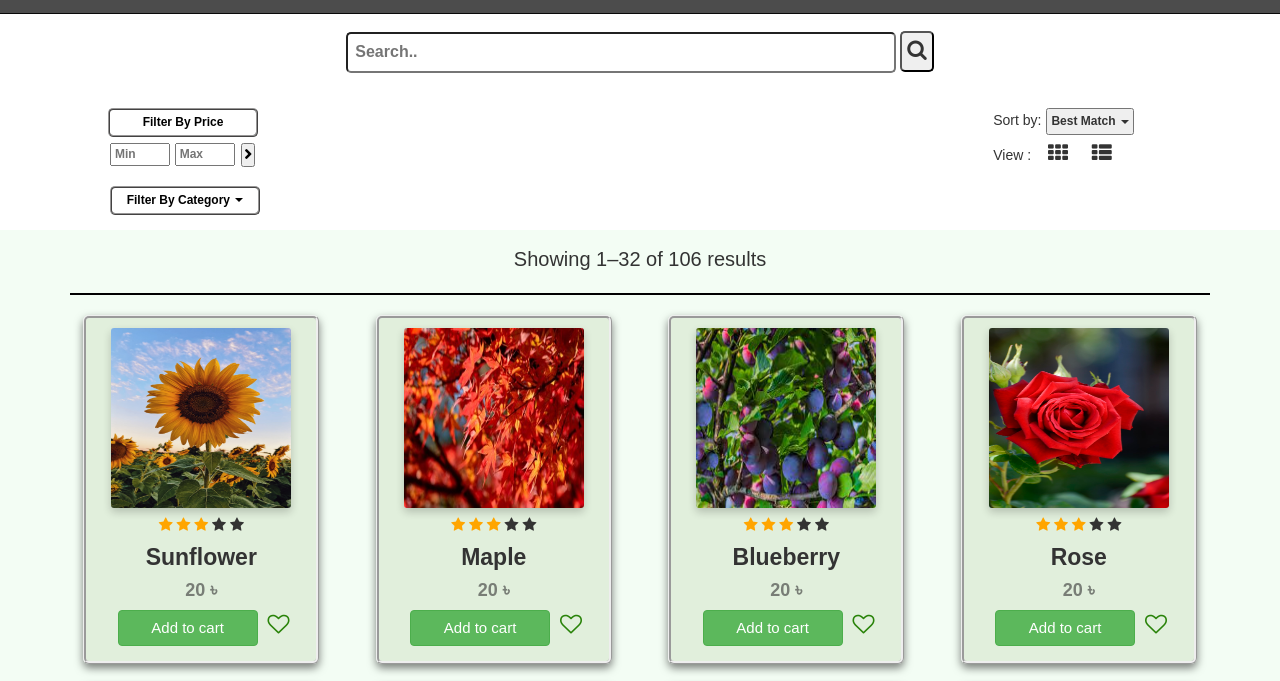
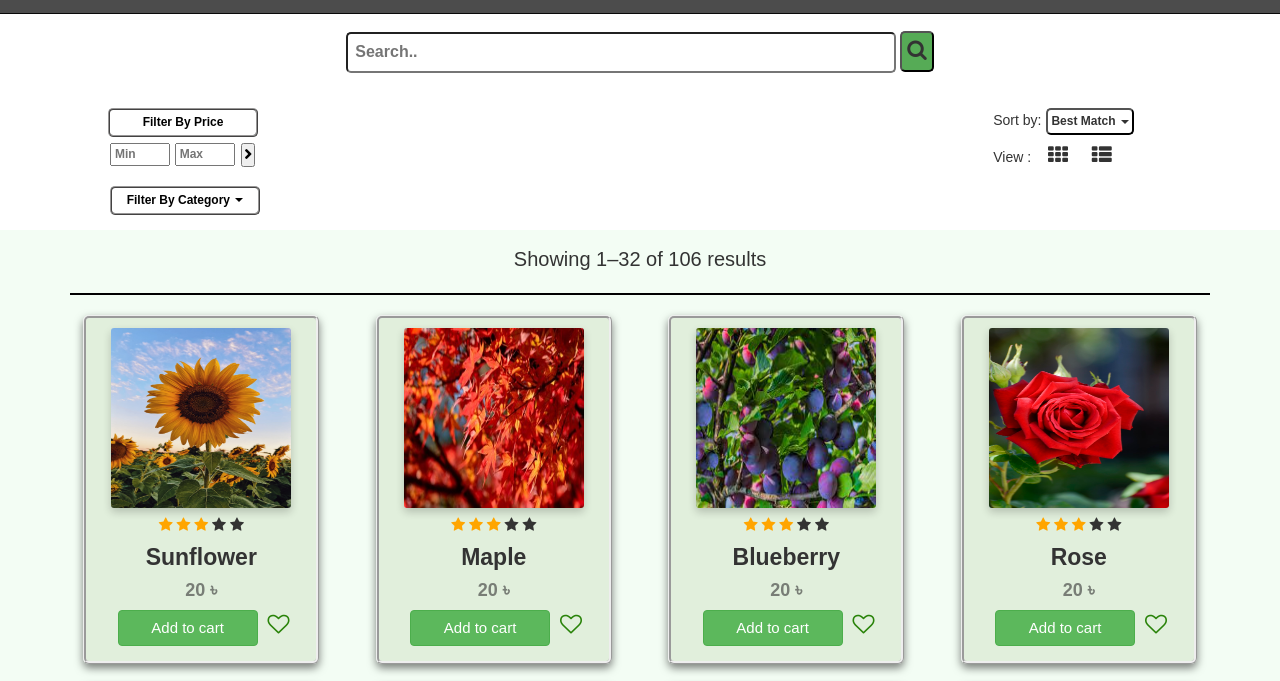
Before and after one commit to mahisamaliha/earthly_delights, a plain HTML site: page market.html in a window 1280 px wide. Shown: the part 69-750 px from the top of the page. Drawn offline with nearby package versions, Linux system fonts and the light colour scheme.

Commit message:
first commit

```diff
--- a/market.html
+++ b/market.html
@@ -59,7 +59,7 @@
                         <div class="container">
                             <div class="Msearch">
                                 <input class="search" type="text" placeholder="Search.." style="font-size:16px ;font-weight:bold">
-                                <button  class="searchbtn" style="font-size:21px ;font-weight:bold"><i class="fa fa-search"></i></a></button>
+                                <button  class="searchbtn" style="font-size:21px ;font-weight:bold; background-color: rgb(86, 171, 86);"><i class="fa fa-search" style="background-color: rgb(86, 171, 86);"></i></a></button>
                             </div>
                         </div>
                     </div>
@@ -107,7 +107,7 @@
             <div class="row" style="float: right;padding-top: 30px; padding-right: 8%;">
                 <div>
                     <div class="dropdown">
-                        Sort by:<button class="dropdown-toggle" style="padding: 3px;margin-left: 5px; font-size:12px;font-weight :bold" type="button" data-toggle="dropdown">Best Match
+                        Sort by:<button class="dropdown-toggle" style="padding: 3px;margin-left: 5px; font-size:12px;font-weight :bold; background-color: white; border-radius: 5px;" type="button" data-toggle="dropdown">Best Match
                         <span class="caret"></span></button>
                         <ul class="dropdown-menu">
                           <li style="font-size: 13px;"><a href="#">Price High to Low</a></li>
@@ -117,8 +117,8 @@
                 </div>
                 <div>
                     View :
-                    <i class="fa fa-th" style="font-size: 20px; padding-left: 13px; padding-top:8px ; cursor: pointer;"></i>
-                    <i class="fa fa-th-list" style="font-size: 20px; padding-left: 20px; padding-top:8px ;cursor: pointer;"></i>
+                    <i class="fa fa-th" style="font-size: 20px; padding-left: 13px; padding-top:10px ; cursor: pointer;"></i>
+                    <i class="fa fa-th-list" style="font-size: 20px; padding-left: 20px; padding-top:10px ;cursor: pointer;"></i>
                 </div>
             </div>
         </div>
```
